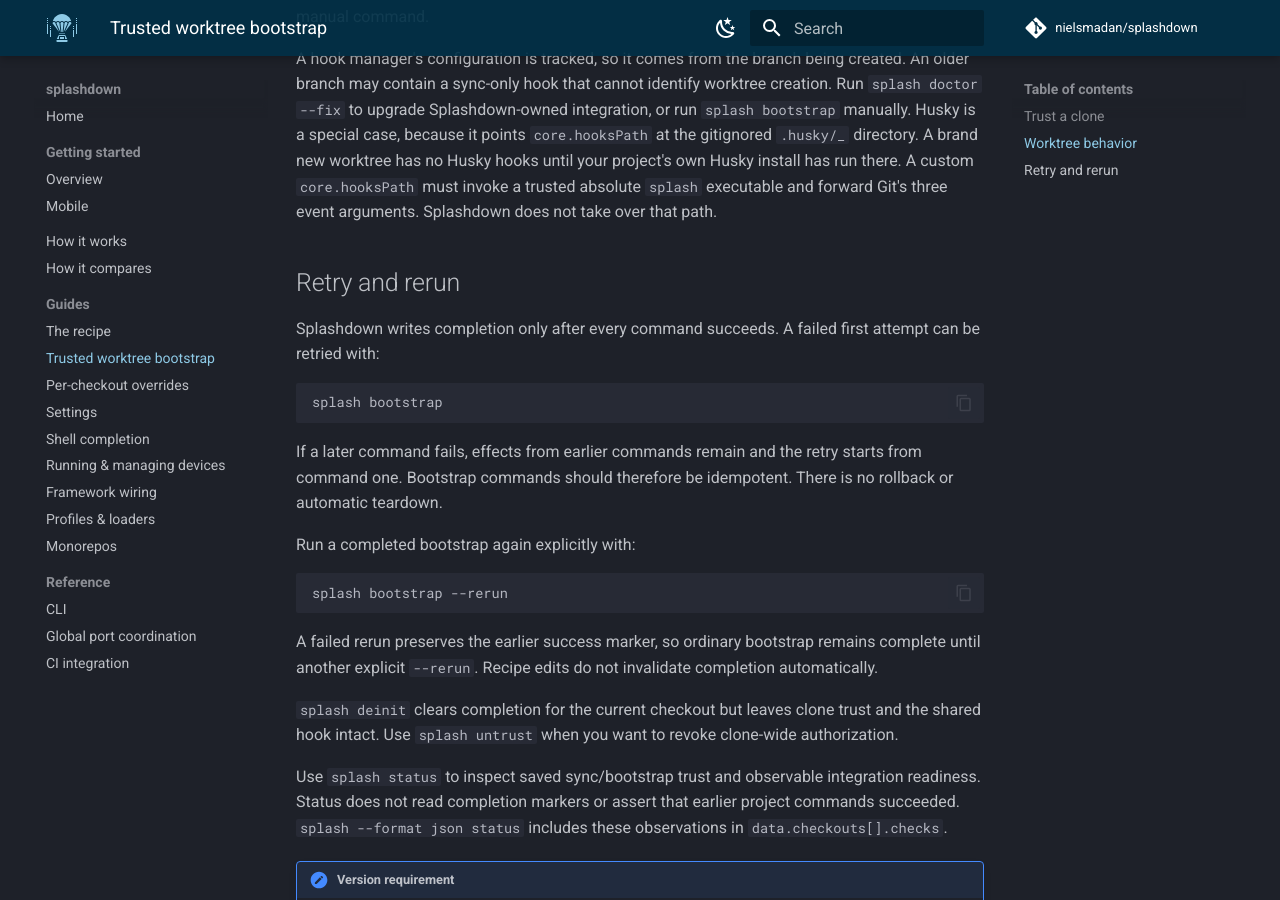
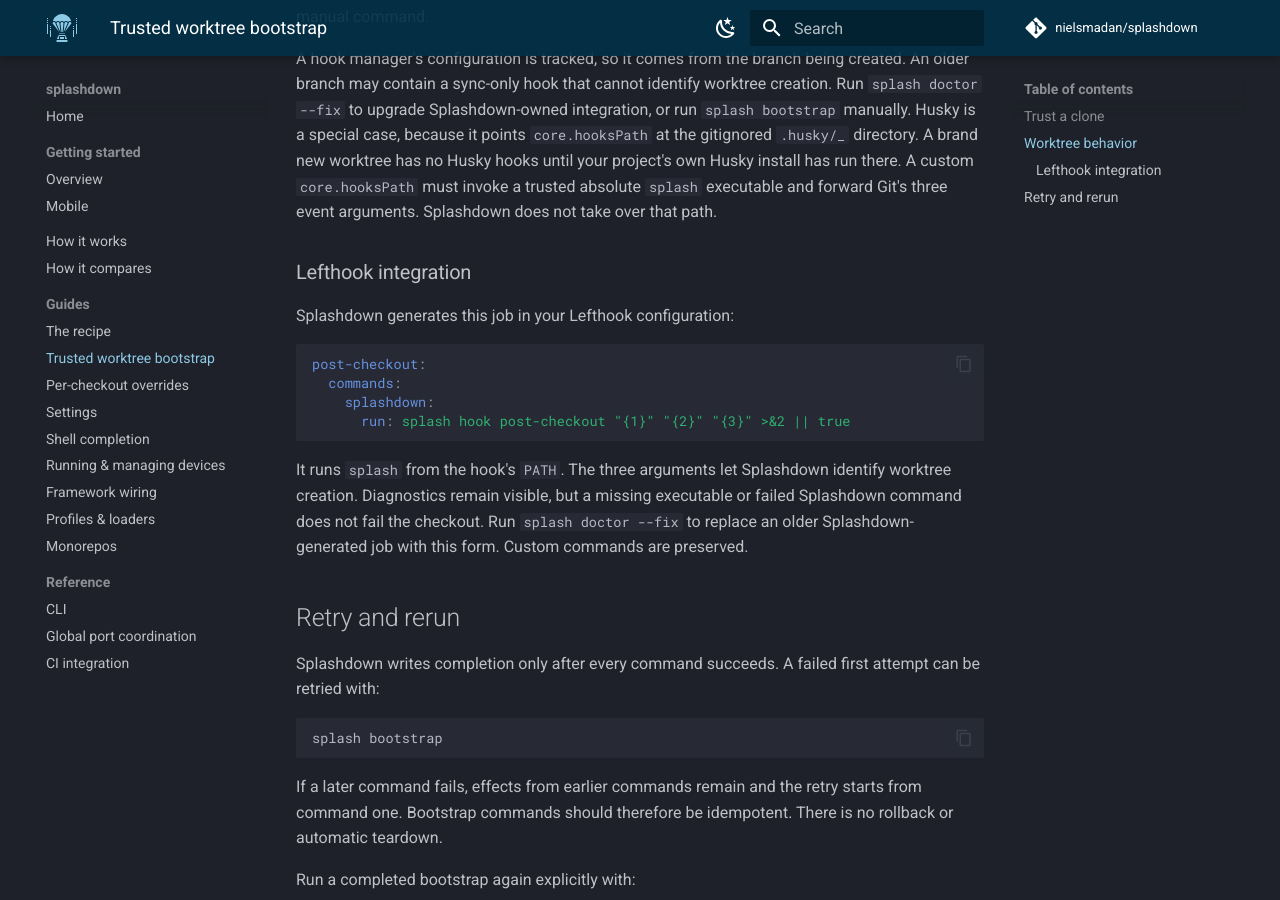
Before and after one commit to nielsmadan/splashdown, an MkDocs documentation site: the page built from docs/user/bootstrap.md, in a window 1280 px wide and 900 px high, scrolled down 1777 px. Built offline with MkDocs 1.6.1 and Material for MkDocs 9.7.7, drawn with Linux system fonts in a browser that asks for light colours; comment, search, counter and statistics services are not loaded.

Commit message:
chore: simplify lefthook integration

````diff
--- a/docs/user/bootstrap.md
+++ b/docs/user/bootstrap.md
@@ -85,6 +85,22 @@
 A custom `core.hooksPath` must invoke a trusted absolute `splash` executable and forward Git's
 three event arguments. Splashdown does not take over that path.
 
+### Lefthook integration
+
+Splashdown generates this job in your Lefthook configuration:
+
+```yaml
+post-checkout:
+  commands:
+    splashdown:
+      run: splash hook post-checkout "{1}" "{2}" "{3}" >&2 || true
+```
+
+It runs `splash` from the hook's `PATH`. The three arguments let Splashdown identify worktree
+creation. Diagnostics remain visible, but a missing executable or failed Splashdown command
+does not fail the checkout. Run `splash doctor --fix` to replace an older Splashdown-generated
+job with this form. Custom commands are preserved.
+
 ## Retry and rerun
 
 Splashdown writes completion only after every command succeeds. A failed first attempt can be
````
Also changed, not shown: docs/features/init-and-onboarding.md (+4 -3 lines), docs/features/trusted-bootstrap.md (+4 -2 lines), docs/tech/bootstrap.md (+11 -5 lines), docs/tech/cli-and-commands.md (+3 -2 lines), 5 other files.
